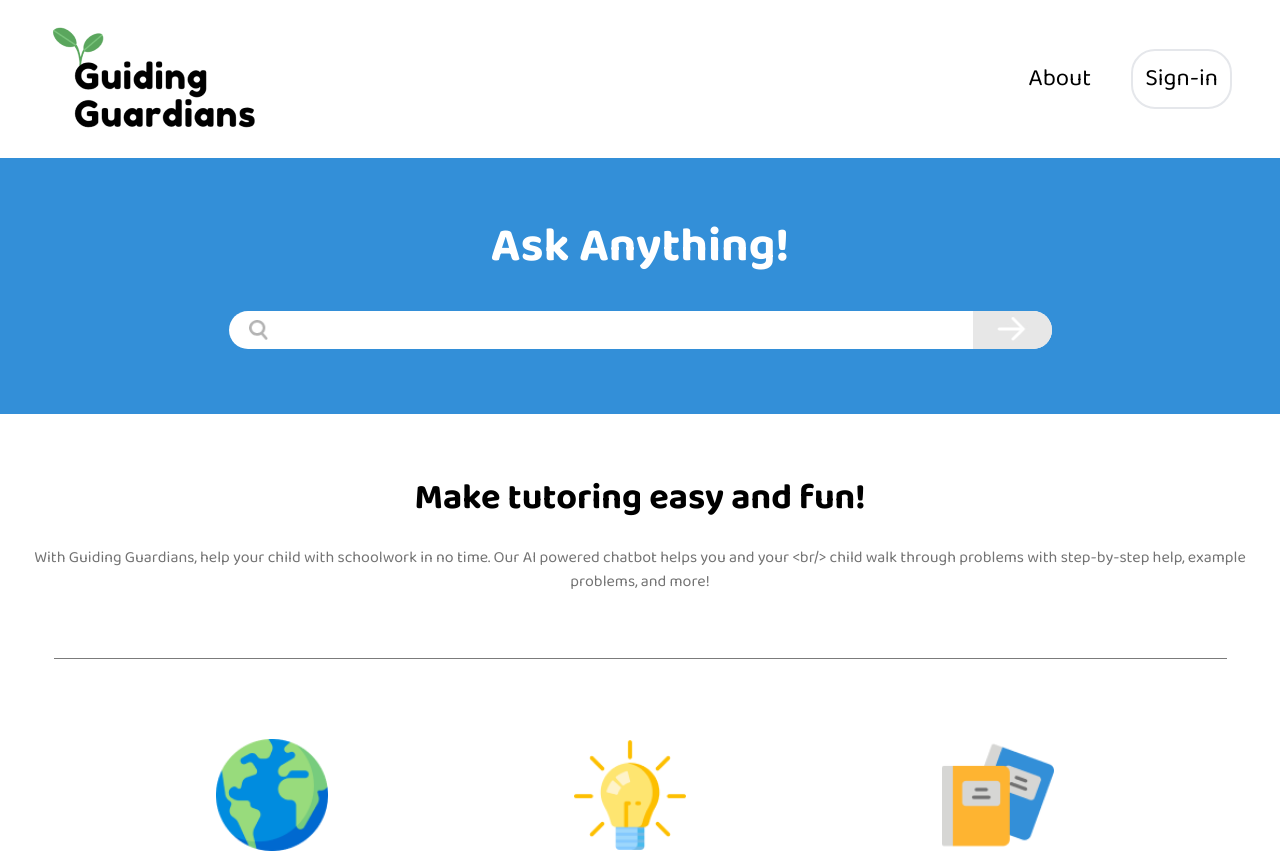
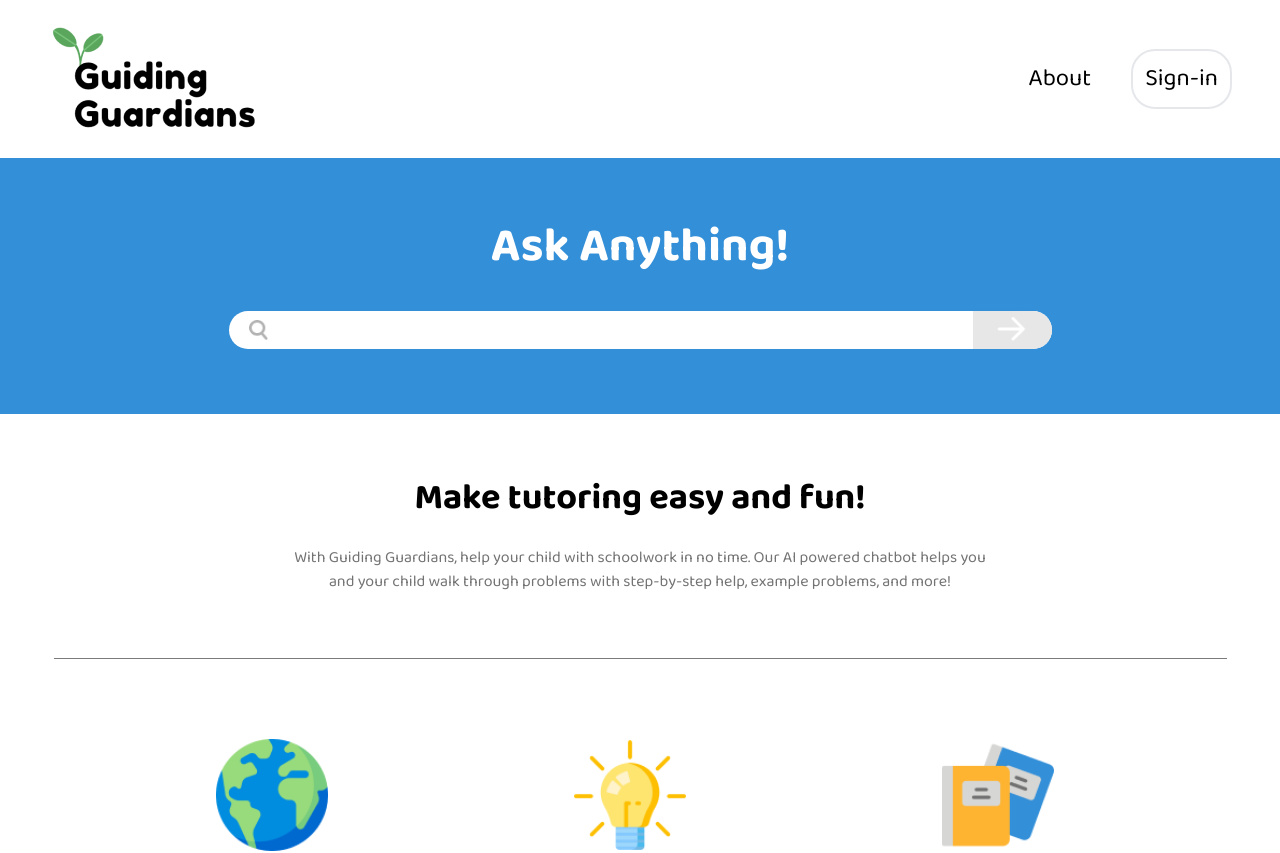
Before and after one commit to mannysanz715/GuidingGuardians, a Next.js app: page / in a window 1280 px wide. Shown: the top 853 px of the page. Built offline with nearby package versions, Linux system fonts and the light colour scheme.

Commit message:
Fix <BR> in main page

```diff
--- a/src/components/ChatBox/ChatBox.tsx
+++ b/src/components/ChatBox/ChatBox.tsx
@@ -1,4 +1,5 @@
 import { OpenAIMessage } from "@/pages/chat";
+import ChatBoxInput from "../ChatBoxInput/ChatBoxInput";
 
 type propsType = {
   messages : OpenAIMessage[]
--- /dev/null
+++ b/src/components/ChatBoxInput/ChatBoxInput.tsx
@@ -0,0 +1,7 @@
+const ChatBoxInput = () => {
+  return (
+    <h1>Input Section</h1>
+  );
+}
+
+export default ChatBoxInput;
--- a/src/components/InputBanner/InputBanner.tsx
+++ b/src/components/InputBanner/InputBanner.tsx
@@ -25,7 +25,7 @@ const InputBanner = () => {
         <Link href={{
           pathname: '/chat',
           query: {
-          data :`explain without giving the answer ${inputString}`
+          data :inputString
           }
         }}> <img className=" m-0 rounded-r-3xl " src={hasText ? "/assets/submitArrow.jpg" : "/assets/greySubmit.jpg"} alt="" /></Link>
       </div>
--- a/src/components/SubBanner/SubBanner.tsx
+++ b/src/components/SubBanner/SubBanner.tsx
@@ -13,7 +13,7 @@ const SubBanner = ({title, info, page} : props) => {
   return (
     <div className={`flex flex-col justify-center items-center mt-16 gap-7`}>
       <h2 className="font-bold text-4xl">{title}</h2>
-      <p className="text-base text-color  text-center">{info}</p>
+      <p className="text-base text-color  text-center text-width">{info}</p>
       <img className="mt-9" src="/assets/line.png" alt="line"/>
     </div>
   );
--- a/src/pages/chat.tsx
+++ b/src/pages/chat.tsx
@@ -106,7 +106,6 @@ const Chat = () => {
       <div className="flex gap-10 ml-12 chat-box-height grow">
         <ChatHistoryBox />
         <ChatBox messages={msgHistory} />
-
       </div>
 
     </div>
--- a/src/pages/index.tsx
+++ b/src/pages/index.tsx
@@ -10,7 +10,7 @@ export default function Home() {
     <div className=''>
       <NavBar />
       <InputBanner />
-      <SubBanner page='home' title="Make tutoring easy and fun!" info="With Guiding Guardians, help your child with schoolwork in no time. Our AI powered chatbot helps you and your <br/> child walk through problems with step-by-step help, example problems, and more!"/>
+      <SubBanner page='home' title="Make tutoring easy and fun!" info="With Guiding Guardians, help your child with schoolwork in no time. Our AI powered chatbot helps you and your child walk through problems with step-by-step help, example problems, and more!"/>
       <InfoSection />
     </div>
   )
```
Lines whose indentation alone changed are shown as unchanged.
